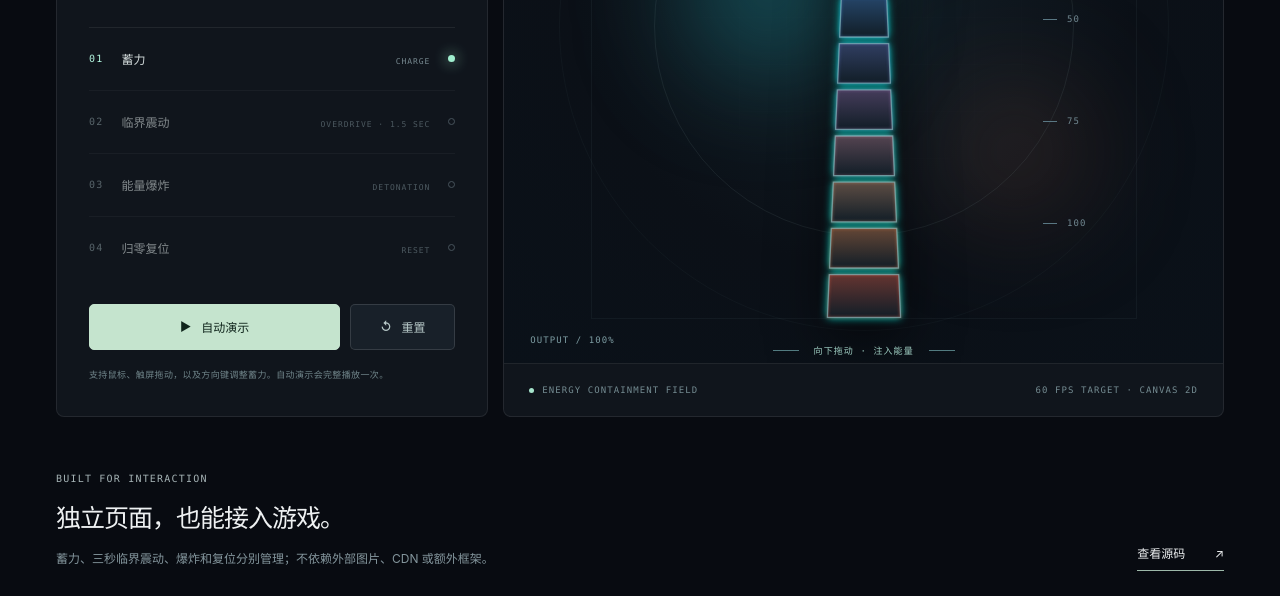
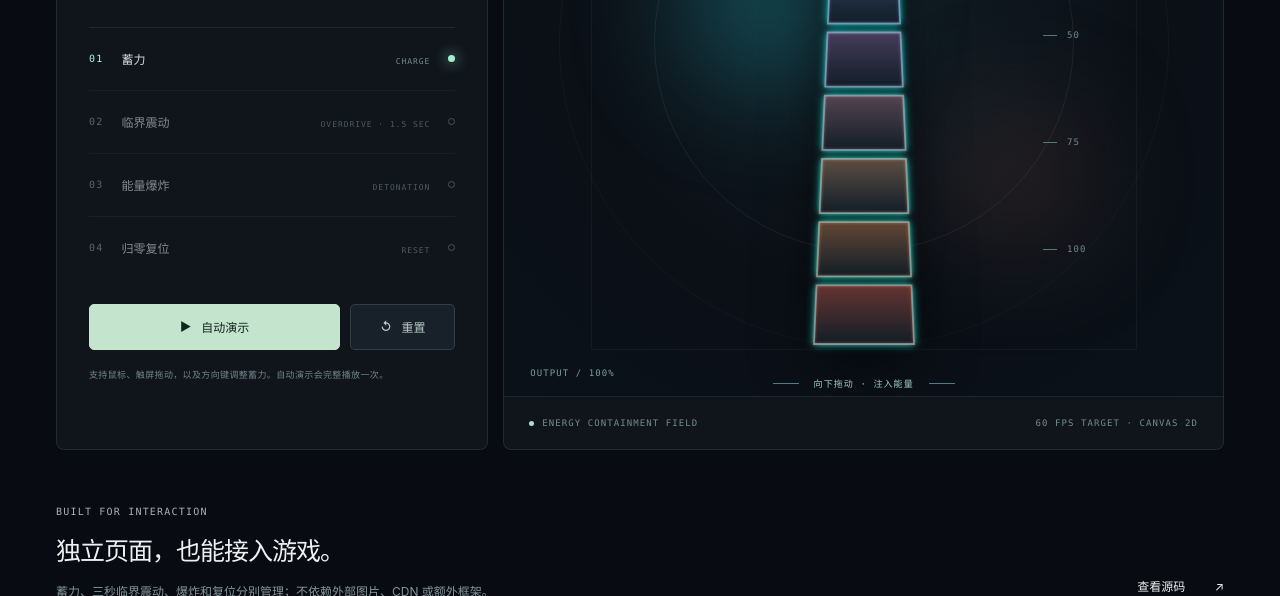
Before and after one commit to GioGyan90/3d_React_test2, a plain HTML site: page power-charge/index.html in a window 1280 px wide. Shown: the part 743-1339 px from the top of the page. Drawn offline with Linux system fonts and the light colour scheme.

```diff
--- a/power-charge/style.css
+++ b/power-charge/style.css
@@ -22,7 +22,7 @@ button,a,[role=slider]{outline-offset:4px}button{font:inherit;cursor:pointer}a{c
 .visual-body::after{content:"";position:absolute;inset:6.5% 12%;border:1px solid #a8cace0d;pointer-events:none}
 .ambient-orb{position:absolute;border-radius:50%;filter:blur(55px);pointer-events:none}.orb-a{width:170px;height:170px;background:#187d8580;top:32%;left:25%}.orb-b{width:140px;height:140px;background:#704a3d50;bottom:21%;right:19%}
 .target{position:absolute;border-radius:50%;border:1px solid #9bc1c018;pointer-events:none}.target-one{width:420px;height:420px}.target-two{width:610px;height:610px;border-color:#9bc1c00a}
-.energy-slot{width:min(234px,53vw);aspect-ratio:320/680;position:relative;touch-action:none;cursor:ns-resize;user-select:none;z-index:2;flex:none;filter:drop-shadow(0 18px 28px #0009);will-change:transform}.energy-slot canvas{width:100%;height:100%;display:block}.energy-slot.is-overdrive{animation:overdrive-shake .085s infinite alternate;filter:drop-shadow(0 0 24px #fbc07d99)}.energy-slot.is-burst{filter:drop-shadow(0 0 40px #ff936599)}
+.energy-slot{width:min(320px,80vw);aspect-ratio:320/680;position:relative;touch-action:none;cursor:ns-resize;user-select:none;z-index:2;flex:none;filter:drop-shadow(0 18px 28px #0009);will-change:transform}.energy-slot canvas{width:100%;height:100%;display:block}.energy-slot.is-overdrive{animation:overdrive-shake .085s infinite alternate;filter:drop-shadow(0 0 24px #fbc07d99)}.energy-slot.is-burst{filter:drop-shadow(0 0 40px #ff936599)}
 @keyframes overdrive-shake{0%{transform:translate(-3px,1px) rotate(-.5deg)}100%{transform:translate(3px,-2px) rotate(.5deg)}}
 .drag-hint{position:absolute;top:3%;left:50%;transform:translate(-50%,-50%);display:flex;flex-direction:column;align-items:center;gap:8px;color:#b8fff1;pointer-events:none;text-shadow:0 0 12px #a6fff4;transition:opacity .2s}.drag-hint span{font-size:19px;animation:point-down 1.1s infinite alternate}.drag-hint small{font-size:8px;white-space:nowrap;letter-spacing:.12em;font-family:ui-monospace,monospace}.drag-hint.is-hidden{opacity:0}
 @keyframes point-down{from{transform:translateY(-3px)}to{transform:translateY(6px)}}
@@ -31,5 +31,9 @@ button,a,[role=slider]{outline-offset:4px}button{font:inherit;cursor:pointer}a{c
 .visual-bottom{height:53px;padding:0 25px;border-top:1px solid #ffffff11;color:#748b91;display:flex;align-items:center;justify-content:space-between;gap:15px;font-size:9px}.visual-bottom span:first-child{display:flex;align-items:center;gap:8px}.visual-bottom i{width:5px;height:5px;background:#a6e4cc;border-radius:50%}
 .integration{padding:56px 0;border-bottom:1px solid #ffffff15;display:flex;justify-content:space-between;align-items:end;gap:25px}.integration .eyebrow{margin-bottom:14px}.integration h2{font-size:25px;letter-spacing:-.04em;font-weight:500;margin:0}.integration p:not(.eyebrow){font-size:12px;color:#84969d;line-height:1.9;margin:14px 0 0}.source-link{font-size:12px;white-space:nowrap;border-bottom:1px solid #9db9a9;padding-bottom:9px}.source-link span{margin-left:26px}footer{height:84px;display:flex;justify-content:space-between;align-items:center;gap:15px;color:#64777f;font-size:9px}.screenreader-only{position:absolute;width:1px;height:1px;overflow:hidden;clip:rect(0,0,0,0);white-space:nowrap}
 @media(max-width:980px){.app{padding:0 28px}.workspace{grid-template-columns:1fr}.visual-body{min-height:625px}.intro-number{display:none}.vertical-rail{right:27%}.console-main{padding-top:26px}.readout strong{font-size:88px}.console-footnote{padding-bottom:22px}}
-@media(max-width:600px){.app{padding:0 18px}.topbar{height:64px}.brand{font-size:9px;gap:8px}.brand-mark{height:23px;width:23px}.topnote,.live-dot{display:none}.nav-link{margin-left:0;font-size:10px}.intro{padding:40px 0 35px}h1{font-size:43px}.intro-text{font-size:12px}.panel-header{padding:0 17px;font-size:8px;height:52px}.device-tag,.visual-status{font-size:8px}.console-main{padding:26px 21px 20px}.readout strong{font-size:77px}.hairline{margin:24px 0}.console-controls{margin:0 21px}.console-footnote{padding:16px 21px 22px}.phase-text small{font-size:8px}.visual-body{min-height:575px}.energy-slot{width:min(225px,58vw)}.vertical-rail{right:11%;top:19%;bottom:21%}.axis-label{left:15px;font-size:8px}.target-one{width:320px;height:320px}.target-two{width:480px;height:480px}.visual-bottom{padding:0 16px;font-size:8px}.visual-bottom span:last-child{display:none}.integration{flex-direction:column;align-items:start;padding:45px 0}.integration h2{font-size:22px}.integration p:not(.eyebrow){max-width:315px}footer{font-size:8px;height:68px}}
+@media(max-width:600px){.app{padding:0 18px}.topbar{height:64px}.brand{font-size:9px;gap:8px}.brand-mark{height:23px;width:23px}.topnote,.live-dot{display:none}.nav-link{margin-left:0;font-size:10px}.intro{padding:40px 0 35px}h1{font-size:43px}.intro-text{font-size:12px}.panel-header{padding:0 17px;font-size:8px;height:52px}.device-tag,.visual-status{font-size:8px}.console-main{padding:26px 21px 20px}.readout strong{font-size:77px}.hairline{margin:24px 0}.console-controls{margin:0 21px}.console-footnote{padding:16px 21px 22px}.phase-text small{font-size:8px}.visual-body{min-height:575px}.energy-slot{width:min(320px,80vw)}.vertical-rail{right:11%;top:19%;bottom:21%}.axis-label{left:15px;font-size:8px}.target-one{width:320px;height:320px}.target-two{width:480px;height:480px}.visual-bottom{padding:0 16px;font-size:8px}.visual-bottom span:last-child{display:none}.integration{flex-direction:column;align-items:start;padding:45px 0}.integration h2{font-size:22px}.integration p:not(.eyebrow){max-width:315px}footer{font-size:8px;height:68px}}
 @media(prefers-reduced-motion:reduce){.energy-slot.is-overdrive{animation:none}.drag-hint span{animation:none}.phase,.drag-hint,.time-track>div{transition:none}}
+
+/* The explosion canvas covers the entire preview, independently of the meter clip. */
+.visual-body>.burst-canvas{position:absolute;inset:0;width:100%;height:100%;pointer-events:none;z-index:4;display:block}
+.visual-body.is-blasting{background:radial-gradient(circle at 50% 55%,#4c241a 0%,#18242b 36%,#0a1018 100%)}
```
